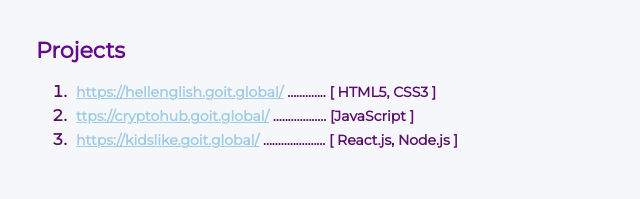
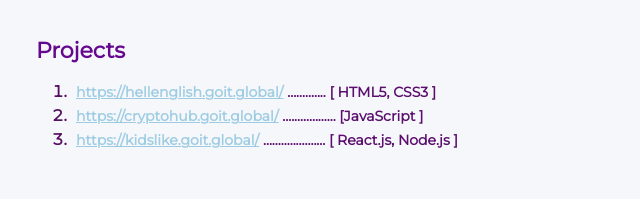
Before and after one commit to korinan/Summary, a plain HTML site: page index.html in a window 1280 px wide. Shown: the part 1085-1284 px from the top of the page, 444-1084 px from the left. Drawn offline with Linux system fonts and the light colour scheme.

Commit message:
link fix two

```diff
--- a/index.html
+++ b/index.html
@@ -126,7 +126,7 @@
                     <li class="my-projects-item">
                         <span class="my-projeckts-text">
                             <a href="https://cryptohub.goit.global/"
-                                class="my-projects-link">ttps://cryptohub.goit.global/</a>
+                                class="my-projects-link">https://cryptohub.goit.global/</a>
                             ..................
                             <span class="my-projeckt-brackt">[</span>JavaScript <span
                                 class="my-projeckt-brackt">]</span>
```
